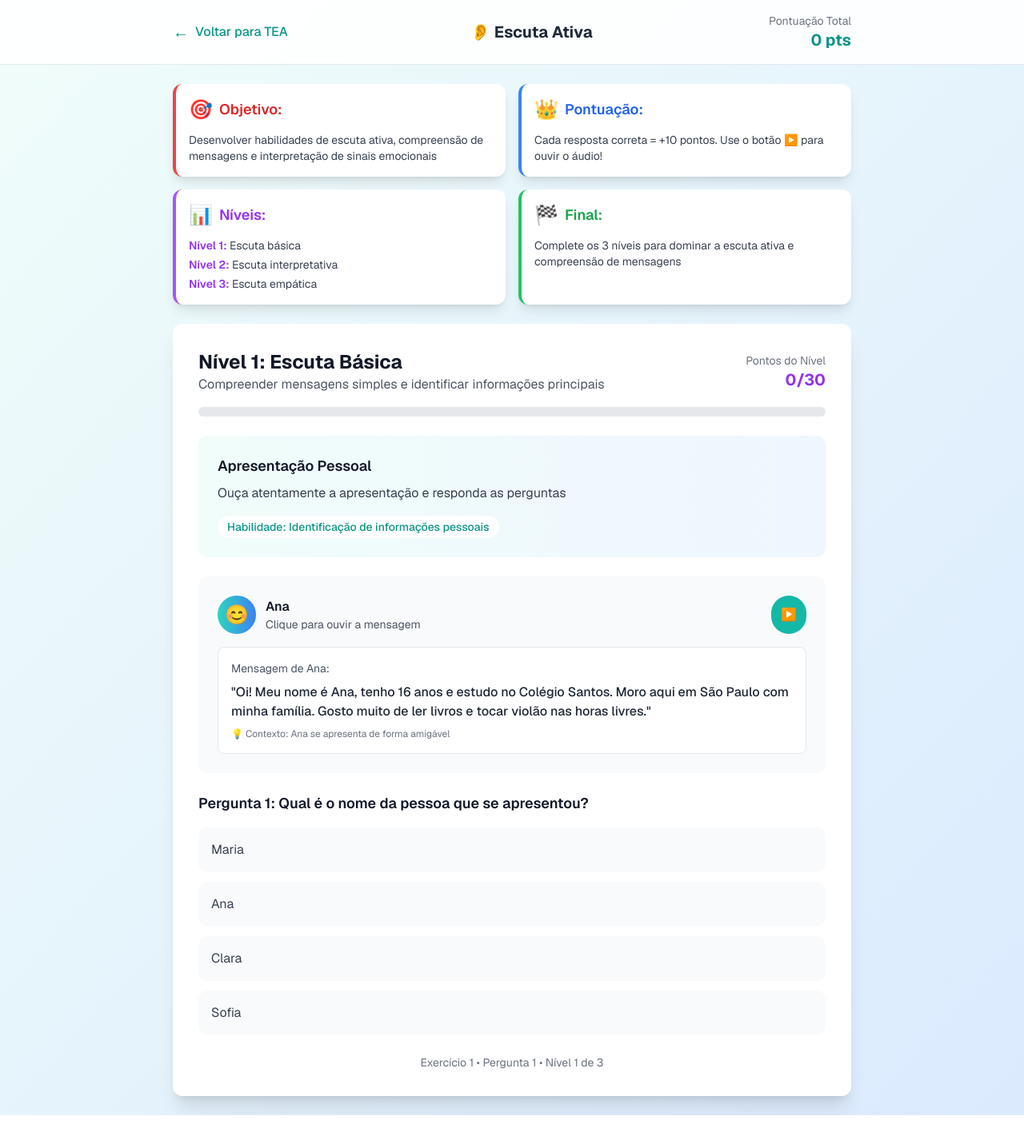
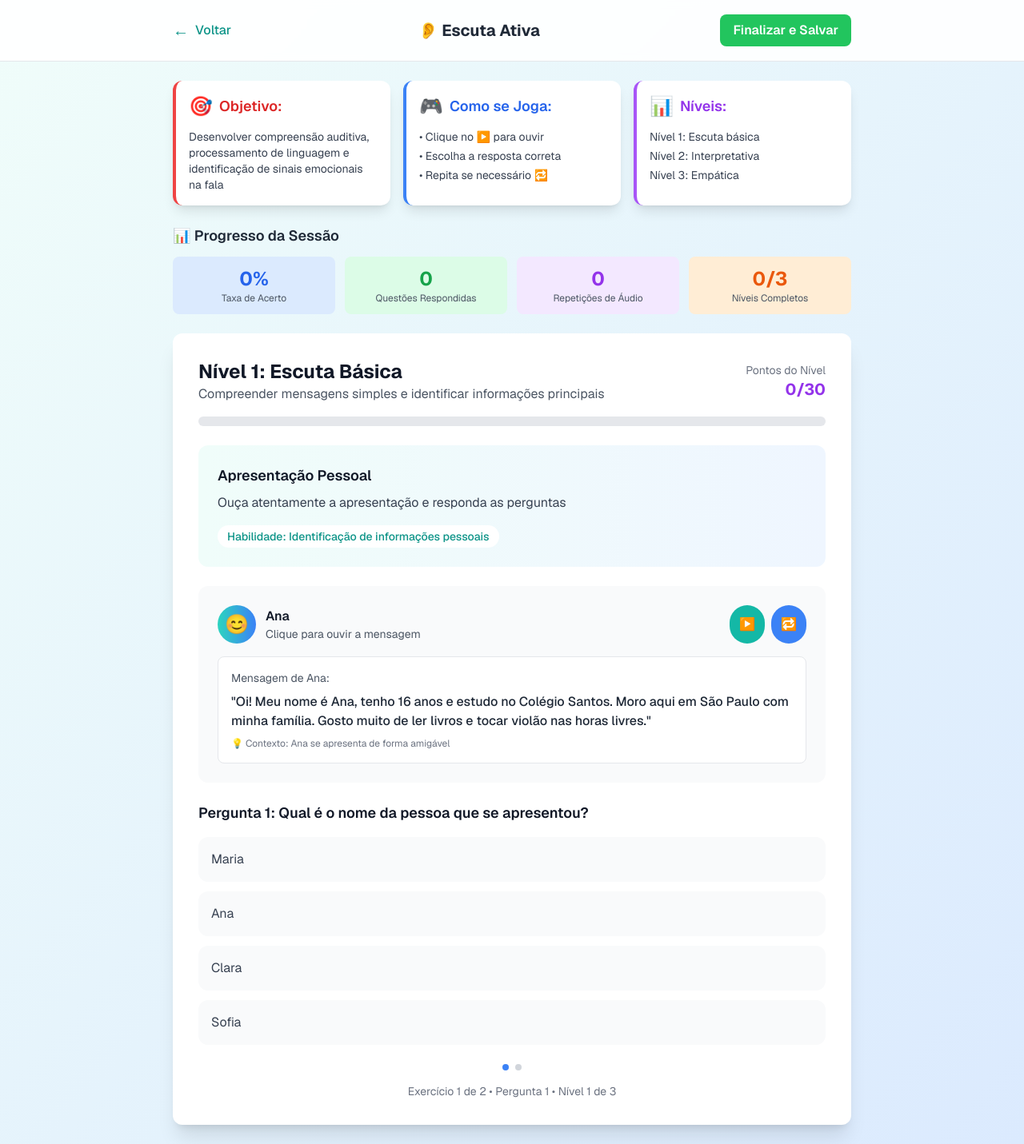
Before and after one commit to ClaudemirWork/teaplus-working, a Next.js app: page /active-listening in a window 1280 px wide. Shown: the whole page at 80% size. Before the commit the page ends 1395 px from the top, so only its background shows below. Built offline with nearby package versions, Linux system fonts and the light colour scheme.

Commit message:
Update page.tsx inclusão de métricas em escuta ativa e integração com supabase

```diff
--- a/app/active-listening/page.tsx
+++ b/app/active-listening/page.tsx
@@ -1,7 +1,13 @@
 'use client'
 
-import { useState, useEffect } from 'react'
+import { useState, useEffect, useRef } from 'react'
+import { createClient } from '@supabase/supabase-js'
 import Link from 'next/link'
+
+// Configuração Supabase
+const supabaseUrl = process.env.NEXT_PUBLIC_SUPABASE_URL || ''
+const supabaseAnonKey = process.env.NEXT_PUBLIC_SUPABASE_ANON_KEY || ''
+const supabase = createClient(supabaseUrl, supabaseAnonKey)
 
 interface AudioExercise {
   id: number
@@ -19,6 +25,7 @@ interface AudioExercise {
     explanation: string
   }[]
   listeningSkill: string
+  complexity: 'simple' | 'complex' | 'inferential' // Para métricas CELF-5
 }
 
 interface Level {
@@ -41,6 +48,21 @@ export default function ActiveListening() {
   const [completedLevels, setCompletedLevels] = useState<number[]>([])
   const [gameCompleted, setGameCompleted] = useState(false)
   const [isListening, setIsListening] = useState(false)
+  const [sessionStartTime] = useState(Date.now())
+
+  // Métricas baseadas em CELF-5, TILLS e ADOS-2
+  const [metrics, setMetrics] = useState({
+    totalQuestions: 0,
+    correctAnswers: 0,
+    simpleComprehension: 0, // Compreensão de instruções simples
+    complexComprehension: 0, // Compreensão de contexto complexo
+    inferentialComprehension: 0, // Compreensão inferencial/sarcasmo
+    audioRepeats: 0, // Solicitações de repetição (atenção sustentada)
+    responseTime: [] as number[], // Tempo de resposta para cada questão
+    listenerFeedback: 0, // Vezes que ouviu o áudio completo
+  })
+
+  const questionStartTime = useRef<number>(Date.now())
 
   // Inicializar vozes do navegador
   useEffect(() => {
@@ -73,6 +95,7 @@ export default function ActiveListening() {
           speakerEmotion: "😊",
           message: "Oi! Meu nome é Ana, tenho 16 anos e estudo no Colégio Santos. Moro aqui em São Paulo com minha família. Gosto muito de ler livros e tocar violão nas horas livres.",
           listeningSkill: "Identificação de informações pessoais",
+          complexity: 'simple',
           questions: [
             {
               id: 1,
@@ -106,6 +129,7 @@ export default function ActiveListening() {
           speakerEmotion: "📚",
           message: "Pessoal, para a próxima aula vocês precisam trazer o livro de matemática, uma calculadora e fazer os exercícios da página 45. A prova será na sexta-feira.",
           listeningSkill: "Compreensão de instruções",
+          complexity: 'complex',
           questions: [
             {
               id: 1,
@@ -135,18 +159,24 @@ export default function ActiveListening() {
           id: 3,
           title: "Detectando Sarcasmo",
           instruction: "Identifique o verdadeiro significado da mensagem",
-          audioDescription: "Pessoa usando tom irônico",
-          speaker: "Pessoa",
+          audioDescription: "Pessoa usando tom irônico ao olhar pela janela em dia chuvoso",
+          speaker: "Carlos",
           speakerEmotion: "😏",
-          message: "Nossa, que dia lindo para um piquenique!",
+          message: "Nossa, que dia lindo para um piquenique! Está chovendo tanto que mal consigo ver a rua.",
           listeningSkill: "Interpretação de sarcasmo e ironia",
+          complexity: 'inferential',
           questions: [
             {
               id: 1,
               question: "Qual é o verdadeiro significado da frase?",
-              options: ["A pessoa realmente acha o dia bom", "A pessoa está sendo sarcástica", "A pessoa está feliz", "A pessoa quer fazer piquenique"],
+              options: [
+                "A pessoa realmente acha o dia bom",
+                "A pessoa está sendo sarcástica sobre o mau tempo",
+                "A pessoa está feliz",
+                "A pessoa quer fazer piquenique"
+              ],
               correct: 1,
-              explanation: "O tom irônico indica sarcasmo sobre o mau tempo."
+              explanation: "O tom irônico e a menção à chuva indicam sarcasmo sobre o mau tempo."
             }
           ]
         }
@@ -163,10 +193,11 @@ export default function ActiveListening() {
           title: "Detectando Tristeza",
           instruction: "Identifique as emoções por trás das palavras",
           audioDescription: "Estudante com tom baixo e hesitante",
-          speaker: "Estudante",
+          speaker: "João",
           speakerEmotion: "😔",
-          message: "Ah, tudo bem... a prova foi normal, eu acho... não sei...",
+          message: "Ah, tudo bem... a prova foi normal, eu acho... não sei... talvez eu devesse ter estudado mais...",
           listeningSkill: "Reconhecimento de estados emocionais",
+          complexity: 'inferential',
           questions: [
             {
               id: 1,
@@ -189,6 +220,12 @@ export default function ActiveListening() {
     if (!currentExerciseData) return
 
     setIsListening(true)
+
+    // Incrementar métrica de listener feedback
+    setMetrics(prev => ({
+      ...prev,
+      listenerFeedback: prev.listenerFeedback + 1
+    }))
 
     if (typeof window !== 'undefined' && 'speechSynthesis' in window) {
       window.speechSynthesis.cancel()
@@ -230,13 +267,51 @@ export default function ActiveListening() {
     setIsListening(false)
   }
 
+  const repeatAudio = () => {
+    // Registrar repetição (métrica de atenção)
+    setMetrics(prev => ({
+      ...prev,
+      audioRepeats: prev.audioRepeats + 1
+    }))
+    simulateAudioPlay()
+  }
+
   const handleAnswer = (answerIndex: number) => {
     if (selectedAnswer !== null) return
+
+    // Calcular tempo de resposta
+    const responseTime = Date.now() - questionStartTime.current
 
     setSelectedAnswer(answerIndex)
     setShowResult(true)
 
-    if (answerIndex === currentQuestionData?.correct) {
+    const isCorrect = answerIndex === currentQuestionData?.correct
+
+    // Atualizar métricas
+    setMetrics(prev => {
+      const newMetrics = {
+        ...prev,
+        totalQuestions: prev.totalQuestions + 1,
+        responseTime: [...prev.responseTime, responseTime]
+      }
+
+      if (isCorrect) {
+        newMetrics.correctAnswers = prev.correctAnswers + 1
+
+        // Categorizar por tipo de compreensão
+        if (currentExerciseData?.complexity === 'simple') {
+          newMetrics.simpleComprehension = prev.simpleComprehension + 1
+        } else if (currentExerciseData?.complexity === 'complex') {
+          newMetrics.complexComprehension = prev.complexComprehension + 1
+        } else if (currentExerciseData?.complexity === 'inferential') {
+          newMetrics.inferentialComprehension = prev.inferentialComprehension + 1
+        }
+      }
+
+      return newMetrics
+    })
+
+    if (isCorrect) {
       const points = 10
       setScore(score + points)
       setTotalScore(totalScore + points)
@@ -249,6 +324,9 @@ export default function ActiveListening() {
 
   const nextQuestion = () => {
     stopAudio()
+
+    // Resetar tempo para próxima questão
+    questionStartTime.current = Date.now()
 
     if (!currentExerciseData || !currentQuestionData) return
 
@@ -296,26 +374,118 @@ export default function ActiveListening() {
     setCompletedLevels([])
     setGameCompleted(false)
     setIsListening(false)
+    setMetrics({
+      totalQuestions: 0,
+      correctAnswers: 0,
+      simpleComprehension: 0,
+      complexComprehension: 0,
+      inferentialComprehension: 0,
+      audioRepeats: 0,
+      responseTime: [],
+      listenerFeedback: 0,
+    })
+  }
+
+  const saveSession = async () => {
+    try {
+      const { data: { user } } = await supabase.auth.getUser()
+
+      if (!user) {
+        window.location.href = '/login'
+        return
+      }
+
+      const sessionTime = Math.floor((Date.now() - sessionStartTime) / 1000)
+      const avgResponseTime = metrics.responseTime.length > 0
+        ? Math.floor(metrics.responseTime.reduce((a, b) => a + b, 0) / metrics.responseTime.length / 1000)
+        : 0
+
+      const sessionData = {
+        usuario_id: user.id,
+        tipo_atividade: 'escuta_ativa',
+        pontuacao: totalScore,
+        tempo_sessao: sessionTime,
+        dados_sessao: {
+          exercicios_completados: metrics.totalQuestions,
+          respostas_corretas: metrics.correctAnswers,
+          taxa_acerto: Math.round((metrics.correctAnswers / Math.max(metrics.totalQuestions, 1)) * 100),
+          compreensao_simples: metrics.simpleComprehension,
+          compreensao_complexa: metrics.complexComprehension,
+          compreensao_inferencial: metrics.inferentialComprehension,
+          repeticoes_audio: metrics.audioRepeats,
+          tempo_resposta_medio: avgResponseTime,
+          feedback_ouvinte: metrics.listenerFeedback,
+          niveis_completados: completedLevels.length,
+          metricas_celf5: {
+            compreensao_auditiva: metrics.correctAnswers,
+            processamento_linguagem: metrics.complexComprehension + metrics.inferentialComprehension
+          },
+          metricas_ados2: {
+            resposta_comunicativa: metrics.listenerFeedback,
+            atencao_sustentada: metrics.audioRepeats < 3 ? 'adequada' : 'necessita_suporte'
+          }
+        }
+      }
+
+      const { error } = await supabase
+        .from('sessoes')
+        .insert([sessionData])
+
+      if (error) throw error
+
+      // Mostrar resumo antes de redirecionar
+      const resumo = `
+✅ Sessão Salva com Sucesso!
+
+📊 Métricas da Sessão:
+• Exercícios Completados: ${metrics.totalQuestions}
+• Taxa de Acerto: ${Math.round((metrics.correctAnswers / Math.max(metrics.totalQuestions, 1)) * 100)}%
+• Tempo Total: ${Math.floor(sessionTime / 60)}min ${sessionTime % 60}s
+• Compreensão Simples: ${metrics.simpleComprehension}
+• Compreensão Complexa: ${metrics.complexComprehension}
+• Compreensão Inferencial: ${metrics.inferentialComprehension}
+• Repetições de Áudio: ${metrics.audioRepeats}
+• Tempo de Resposta Médio: ${avgResponseTime}s
+
+🎯 Métricas Científicas:
+• CELF-5 (Compreensão Auditiva): ${metrics.correctAnswers}/${metrics.totalQuestions}
+• ADOS-2 (Atenção): ${metrics.audioRepeats < 3 ? 'Adequada' : 'Necessita Suporte'}
+• Listener Feedback: ${metrics.listenerFeedback} interações
+      `
+
+      alert(resumo)
+      window.location.href = '/tea'
+    } catch (error) {
+      console.error('Erro ao salvar sessão:', error)
+      alert('Erro ao salvar a sessão. Por favor, tente novamente.')
+    }
   }
 
   if (gameCompleted) {
     return (
       <div className="min-h-screen bg-gradient-to-br from-teal-50 to-blue-100">
-        {/* Header Mobile */}
+        {/* Header com Botão Finalizar */}
         <div className="bg-white/90 backdrop-blur-sm border-b border-gray-200 sticky top-0 z-10">
           <div className="max-w-4xl mx-auto px-4 sm:px-6 py-4">
             <div className="flex items-center justify-between">
-              <a
+              <Link
                 href="/tea"
                 className="flex items-center text-teal-600 hover:text-teal-700 transition-colors min-h-[44px] px-2 -ml-2"
               >
                 <span className="text-xl mr-2">←</span>
-                <span className="text-sm sm:text-base font-medium">Voltar para TEA</span>
-              </a>
-              <h1 className="text-lg sm:text-xl font-bold text-gray-800 text-center flex-1 mx-4">
+                <span className="text-sm sm:text-base font-medium">Voltar</span>
+              </Link>
+
+              <h1 className="text-lg sm:text-xl font-bold text-gray-800">
                 👂 Escuta Ativa
               </h1>
-              <div className="w-20"></div>
+
+              <button
+                onClick={saveSession}
+                className="bg-green-500 hover:bg-green-600 text-white px-4 py-2 rounded-lg font-semibold transition-colors"
+              >
+                Finalizar e Salvar
+              </button>
             </div>
           </div>
         </div>
@@ -343,24 +513,26 @@ export default function ActiveListening() {
                   </div>
 
                   <div className="rounded-2xl bg-gradient-to-r from-green-50 to-blue-50 p-4 sm:p-6">
-                    <h3 className="mb-2 text-base sm:text-lg font-semibold text-gray-900">Níveis Completados</h3>
-                    <p className="text-xl sm:text-2xl font-bold text-green-600">{completedLevels.length}/3</p>
+                    <h3 className="mb-2 text-base sm:text-lg font-semibold text-gray-900">Taxa de Acerto</h3>
+                    <p className="text-xl sm:text-2xl font-bold text-green-600">
+                      {Math.round((metrics.correctAnswers / Math.max(metrics.totalQuestions, 1)) * 100)}%
+                    </p>
                   </div>
                 </div>
 
                 <div className="space-y-4">
                   <button
+                    onClick={saveSession}
+                    className="w-full rounded-2xl bg-gradient-to-r from-green-500 to-green-600 px-6 sm:px-8 py-3 sm:py-4 text-base sm:text-lg font-semibold text-white transition-all hover:from-green-600 hover:to-green-700 hover:shadow-lg"
+                  >
+                    💾 Salvar Sessão
+                  </button>
+                  <button
                     onClick={resetGame}
-                    className="w-full rounded-2xl bg-gradient-to-r from-teal-500 to-blue-600 px-6 sm:px-8 py-3 sm:py-4 text-base sm:text-lg font-semibold text-white transition-all hover:from-teal-600 hover:to-blue-700 hover:shadow-lg min-h-[48px] touch-manipulation"
+                    className="w-full rounded-2xl bg-gradient-to-r from-teal-500 to-blue-600 px-6 sm:px-8 py-3 sm:py-4 text-base sm:text-lg font-semibold text-white transition-all hover:from-teal-600 hover:to-blue-700 hover:shadow-lg"
                   >
                     🔄 Jogar Novamente
                   </button>
-                  <Link
-                    href="/tea"
-                    className="block w-full rounded-2xl border-2 border-gray-300 px-6 sm:px-8 py-3 sm:py-4 text-base sm:text-lg font-semibold text-gray-700 transition-all hover:border-gray-400 hover:shadow-lg min-h-[48px] touch-manipulation"
-                  >
-                    🏠 Voltar à TEA
-                  </Link>
                 </div>
               </div>
             </div>
@@ -372,49 +544,55 @@ export default function ActiveListening() {
 
   return (
     <div className="min-h-screen bg-gradient-to-br from-teal-50 to-blue-100">
-      {/* Header Mobile */}
+      {/* Header com Botão Finalizar Sempre Visível */}
       <div className="bg-white/90 backdrop-blur-sm border-b border-gray-200 sticky top-0 z-10">
         <div className="max-w-4xl mx-auto px-4 sm:px-6 py-4">
           <div className="flex items-center justify-between">
-            <a
+            <Link
               href="/tea"
               className="flex items-center text-teal-600 hover:text-teal-700 transition-colors min-h-[44px] px-2 -ml-2"
             >
               <span className="text-xl mr-2">←</span>
-              <span className="text-sm sm:text-base font-medium">Voltar para TEA</span>
-            </a>
-            <h1 className="text-lg sm:text-xl font-bold text-gray-800 text-center flex-1 mx-4">
+              <span className="text-sm sm:text-base font-medium">Voltar</span>
+            </Link>
+
+            <h1 className="text-lg sm:text-xl font-bold text-gray-800">
               👂 Escuta Ativa
             </h1>
-            <div className="text-right">
-              <div className="text-xs sm:text-sm text-gray-500">Pontuação Total</div>
-              <div className="text-base sm:text-xl font-bold text-teal-600">{totalScore} pts</div>
-            </div>
+
+            <button
+              onClick={saveSession}
+              className="bg-green-500 hover:bg-green-600 text-white px-4 py-2 rounded-lg font-semibold transition-colors"
+            >
+              Finalizar e Salvar
+            </button>
           </div>
         </div>
       </div>
 
       <div className="max-w-4xl mx-auto px-4 sm:px-6 py-6">
-        {/* Game Info Cards */}
-        <div className="mb-6 grid grid-cols-1 sm:grid-cols-2 gap-4">
+        {/* Cards de Instrução - Layout Padronizado */}
+        <div className="mb-6 grid grid-cols-1 md:grid-cols-3 gap-4">
           <div className="rounded-xl bg-white p-4 shadow-lg border-l-4 border-red-500">
             <div className="mb-3 flex items-center">
               <span className="mr-2 text-xl sm:text-2xl">🎯</span>
               <h3 className="text-base sm:text-lg font-semibold text-red-600">Objetivo:</h3>
             </div>
             <p className="text-sm text-gray-700">
-              Desenvolver habilidades de escuta ativa, compreensão de mensagens e interpretação de sinais emocionais
+              Desenvolver compreensão auditiva, processamento de linguagem e identificação de sinais emocionais na fala
             </p>
           </div>
 
           <div className="rounded-xl bg-white p-4 shadow-lg border-l-4 border-blue-500">
             <div className="mb-3 flex items-center">
-              <span className="mr-2 text-xl sm:text-2xl">👑</span>
-              <h3 className="text-base sm:text-lg font-semibold text-blue-600">Pontuação:</h3>
+              <span className="mr-2 text-xl sm:text-2xl">🎮</span>
+              <h3 className="text-base sm:text-lg font-semibold text-blue-600">Como se Joga:</h3>
             </div>
-            <p className="text-sm text-gray-700">
-              Cada resposta correta = +10 pontos. Use o botão ▶️ para ouvir o áudio!
-            </p>
+            <ul className="text-sm text-gray-700 space-y-1">
+              <li>• Clique no ▶️ para ouvir</li>
+              <li>• Escolha a resposta correta</li>
+              <li>• Repita se necessário 🔁</li>
+            </ul>
           </div>
 
           <div className="rounded-xl bg-white p-4 shadow-lg border-l-4 border-purple-500">
@@ -424,29 +602,50 @@ export default function ActiveListening() {
             </div>
             <div className="space-y-1 text-xs sm:text-sm">
               <div className={completedLevels.includes(1) ? 'text-green-600 font-semibold' : 'text-gray-700'}>
-                <span className="font-semibold text-purple-600">Nível 1:</span> Escuta básica
+                Nível 1: Escuta básica
               </div>
               <div className={completedLevels.includes(2) ? 'text-green-600 font-semibold' : 'text-gray-700'}>
-                <span className="font-semibold text-purple-600">Nível 2:</span> Escuta interpretativa
+                Nível 2: Interpretativa
               </div>
               <div className={completedLevels.includes(3) ? 'text-green-600 font-semibold' : 'text-gray-700'}>
-                <span className="font-semibold text-purple-600">Nível 3:</span> Escuta empática
+                Nível 3: Empática
               </div>
             </div>
           </div>
+        </div>
 
-          <div className="rounded-xl bg-white p-4 shadow-lg border-l-4 border-green-500">
-            <div className="mb-3 flex items-center">
-              <span className="mr-2 text-xl sm:text-2xl">🏁</span>
-              <h3 className="text-base sm:text-lg font-semibold text-green-600">Final:</h3>
+        {/* Progresso da Sessão - 4 Métricas */}
+        <div className="mb-6">
+          <h3 className="text-lg font-semibold text-gray-800 mb-3">📊 Progresso da Sessão</h3>
+          <div className="grid grid-cols-2 md:grid-cols-4 gap-3">
+            <div className="bg-blue-100 rounded-lg p-3 text-center">
+              <div className="text-2xl font-bold text-blue-600">
+                {Math.round((metrics.correctAnswers / Math.max(metrics.totalQuestions, 1)) * 100)}%
+              </div>
+              <div className="text-xs text-gray-600">Taxa de Acerto</div>
             </div>
-            <p className="text-sm text-gray-700">
-              Complete os 3 níveis para dominar a escuta ativa e compreensão de mensagens
-            </p>
+            <div className="bg-green-100 rounded-lg p-3 text-center">
+              <div className="text-2xl font-bold text-green-600">
+                {metrics.totalQuestions}
+              </div>
+              <div className="text-xs text-gray-600">Questões Respondidas</div>
+            </div>
+            <div className="bg-purple-100 rounded-lg p-3 text-center">
+              <div className="text-2xl font-bold text-purple-600">
+                {metrics.audioRepeats}
+              </div>
+              <div className="text-xs text-gray-600">Repetições de Áudio</div>
+            </div>
+            <div className="bg-orange-100 rounded-lg p-3 text-center">
+              <div className="text-2xl font-bold text-orange-600">
+                {completedLevels.length}/3
+              </div>
+              <div className="text-xs text-gray-600">Níveis Completos</div>
+            </div>
           </div>
         </div>
 
-        {/* Game Area */}
+        {/* Área Principal do Jogo */}
         <div className="rounded-xl bg-white p-4 sm:p-8 shadow-xl">
           <div className="mb-6">
             <div className="flex flex-col sm:flex-row sm:items-center sm:justify-between mb-4">
@@ -509,6 +708,14 @@ export default function ActiveListening() {
                       title="Reproduzir áudio"
                     >
                       {isListening ? '🔊' : '▶️'}
+                    </button>
+                    <button
+                      onClick={repeatAudio}
+                      disabled={isListening}
+                      className="rounded-full p-2 sm:p-3 bg-blue-500 hover:bg-blue-600 active:bg-blue-700 text-white transition-all min-h-[44px] min-w-[44px] touch-manipulation"
+                      title="Repetir áudio"
+                    >
+                      🔁
                     </button>
                     {isListening && (
                       <button
@@ -616,8 +823,26 @@ export default function ActiveListening() {
             </div>
           )}
 
-          <div className="mt-6 text-center text-xs sm:text-sm text-gray-500">
-            Exercício {currentExercise + 1} • Pergunta {currentQuestion + 1} • Nível {currentLevel} de {levels.length}
+          {/* Indicadores de Progresso */}
+          <div className="mt-6 flex justify-center space-x-2">
+            {Array.from({ length: currentLevelData?.exercises.length || 0 }).map((_, idx) => (
+              <div
+                key={idx}
+                className={`h-2 w-2 rounded-full ${
+                  idx < currentExercise
+                    ? 'bg-green-500'
+                    : idx === currentExercise
+                    ? 'bg-blue-500'
+                    : 'bg-gray-300'
+                }`}
+              />
+            ))}
+          </div>
+
+          <div className="mt-4 text-center text-xs sm:text-sm text-gray-500">
+            Exercício {currentExercise + 1} de {currentLevelData?.exercises.length} •
+            Pergunta {currentQuestion + 1} •
+            Nível {currentLevel} de {levels.length}
           </div>
         </div>
       </div>
```
